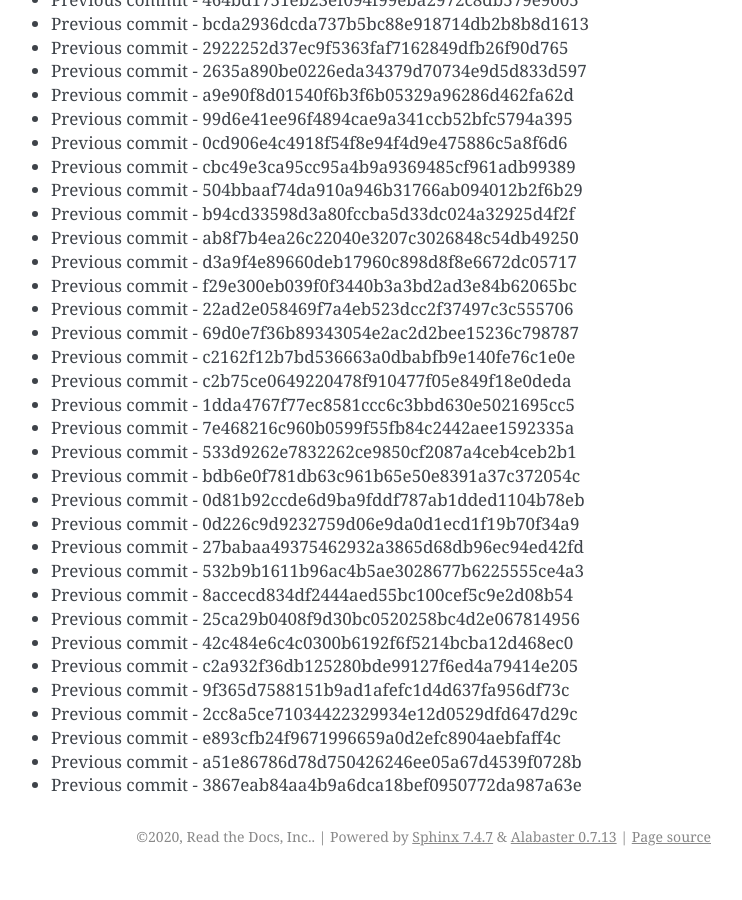
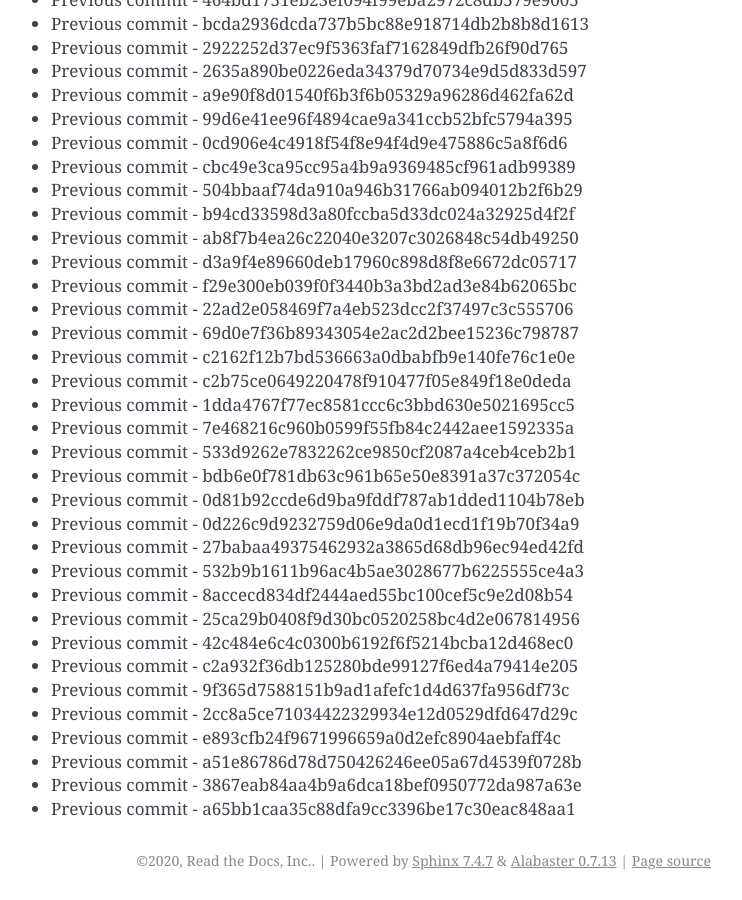
Before and after one commit to readthedocs/rtd-git-stresstest, a Sphinx documentation site: the page built from docs/updates.rst, in a window 1280 px wide and 900 px high, scrolled down 56245 px. Shown: the whole window, without its empty margins (399-1141 px from the left). Built offline with Sphinx 7.4.7, drawn with Linux system fonts in a browser that asks for light colours; before the commit the page ends 57121 px from its top, so only the background shows below that.

Commit message:
Generating commit from previous: a65bb1caa35c88dfa9cc3396be17c30eac848aa1

```diff
--- a/docs/updates.rst
+++ b/docs/updates.rst
@@ -2395,3 +2395,4 @@ It can be tested for any performance characteristics.
 * Previous commit - e893cfb24f9671996659a0d2efc8904aebfaff4c
 * Previous commit - a51e86786d78d750426246ee05a67d4539f0728b
 * Previous commit - 3867eab84aa4b9a6dca18bef0950772da987a63e
+* Previous commit - a65bb1caa35c88dfa9cc3396be17c30eac848aa1
```
